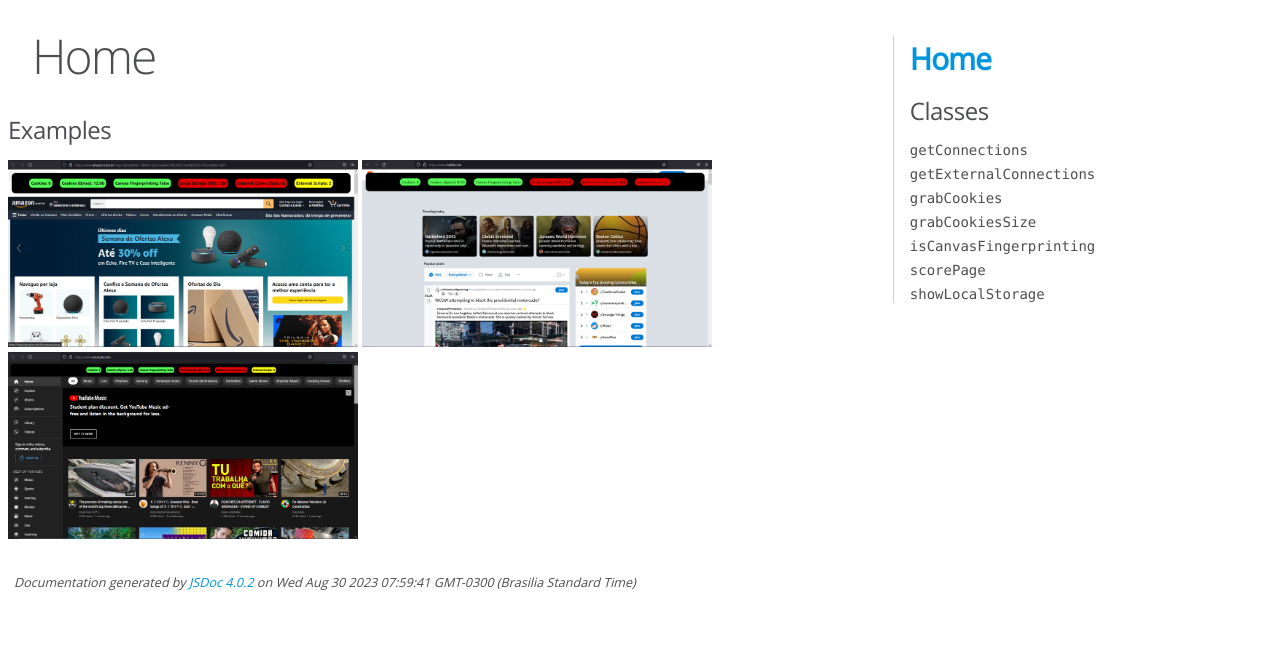
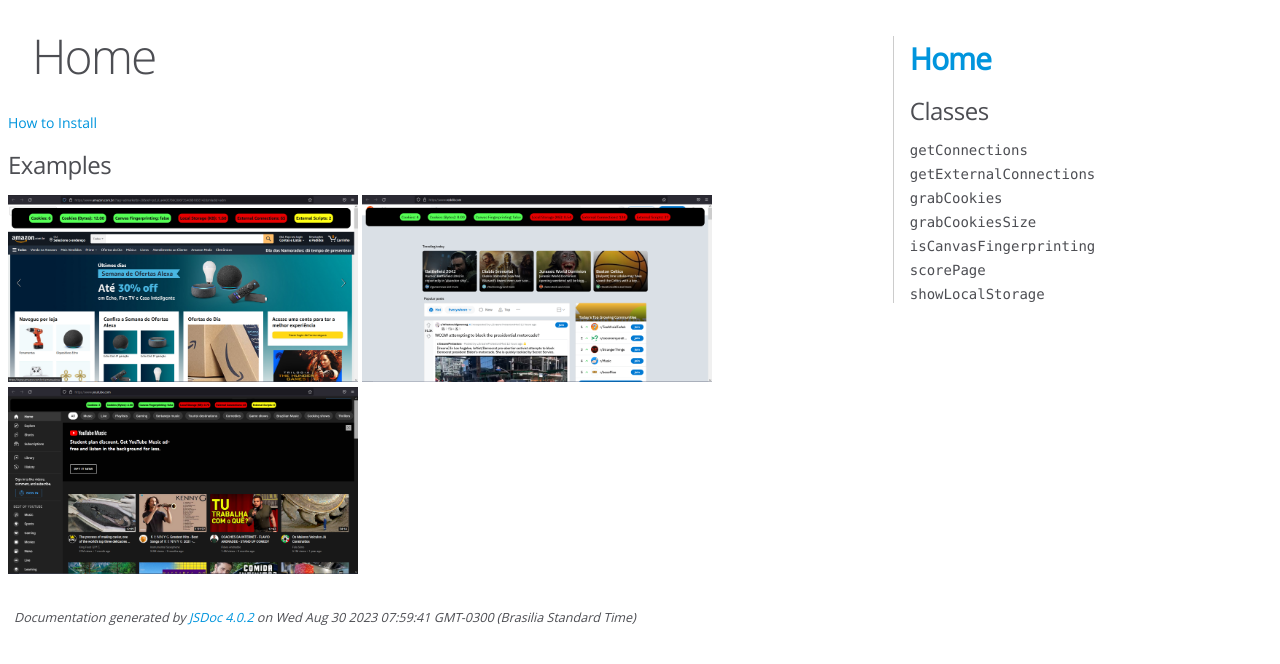
Before and after one commit to jpgianfaldoni/CookieJar, a browser extension: page docs/index.html in a window 1280 px wide. Drawn offline with Linux system fonts and the light colour scheme.

Commit message:
add how to install

```diff
--- a/docs/index.html
+++ b/docs/index.html
@@ -18,6 +18,8 @@
 <div id="main">
 
     <h1 class="page-title">Home</h1>
+
+    <p><a href="https://developer.mozilla.org/en-US/docs/Mozilla/Add-ons/WebExtensions/Your_first_WebExtension">How to Install</a></p>
 
 
 
```
